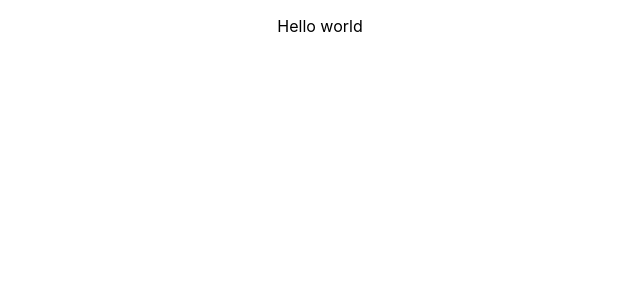
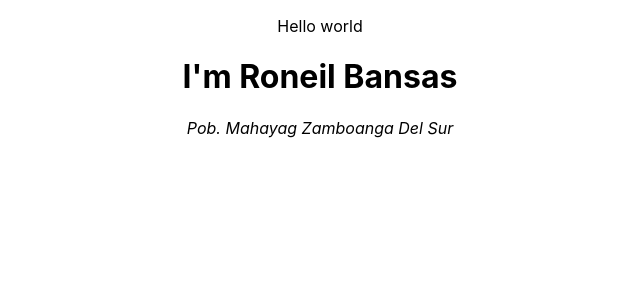
Before and after one commit to Miracle5222/Profile, a React (Create React App) app: page / in a window 1280 px wide. Shown: the top 300 px of the page, without its empty margins (320-960 px from the left). Built offline with nearby package versions, Linux system fonts and the light colour scheme.

Commit message:
second commit address

```diff
--- a/package.json
+++ b/package.json
@@ -18,7 +18,7 @@
     "build": "react-scripts build",
     "test": "react-scripts test",
     "eject": "react-scripts eject",
-    "predeploy": "npm build",
+    "predeploy": "npm run build",
     "deploy": "gh-pages -d build"
   },
   "eslintConfig": {
--- a/src/App.js
+++ b/src/App.js
@@ -5,6 +5,8 @@ function App() {
   return (
     <div className="App">
      <p>Hello world</p>
+     <h1>I'm Roneil Bansas</h1>
+     <address>Pob. Mahayag Zamboanga Del Sur</address>
     </div>
   );
 }
```
